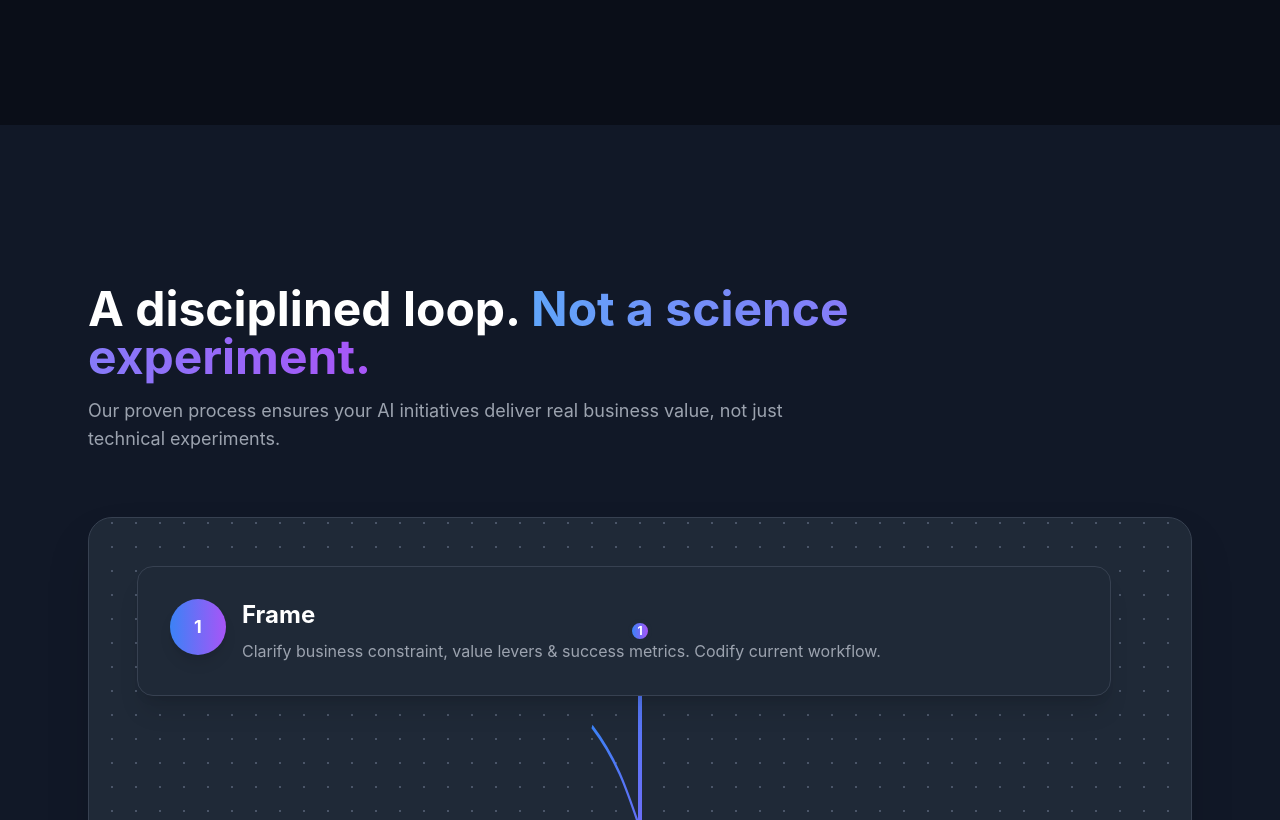
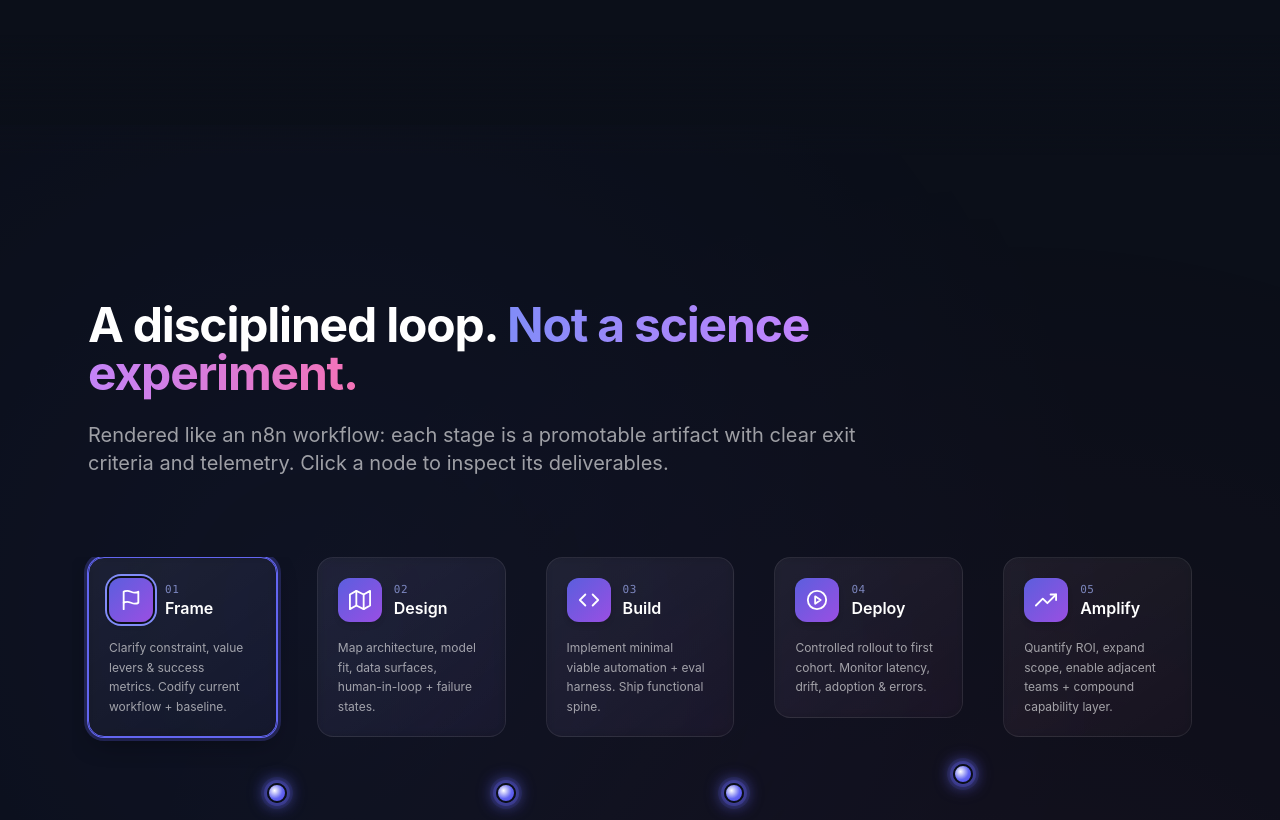
Before and after one commit to Agnik47/grittCloud, a React (Vite) app: page / in a window 1280 px wide. Shown: the part 2600-3420 px from the top of the page. Built offline with nearby package versions, Linux system fonts and the light colour scheme; a web font is replaced by a local one.

Commit message:
Enhance section styles with blending utility and update section classes for consistency

```diff
--- a/src/sections/CTA.jsx
+++ b/src/sections/CTA.jsx
@@ -1,6 +1,6 @@
 export default function CTA() {
   return (
-    <section id="contact" className="section-anchor relative py-32 bg-ink">
+  <section id="contact" className="section-anchor relative py-32 bg-ink section-blend">
       <div className="max-w-3xl mx-auto px-6 text-center">
         <h2 className="font-display text-4xl md:text-5xl font-medium tracking-tight mb-8">
           Scope your first automation.
--- a/src/sections/Credibility.jsx
+++ b/src/sections/Credibility.jsx
@@ -7,7 +7,7 @@ export default function Credibility(){
     ['FinTech Vendor', 'AI finance agent streamlined invoice management, cutting errors by 54% and reducing closure time by 40%']
   ];
   return (
-    <section id="credibility" className="section-anchor relative py-28 md:py-40 bg-ink/95">
+  <section id="credibility" className="section-anchor relative py-28 md:py-40 bg-ink/95 section-blend">
       <div className="max-w-6xl mx-auto px-6">
         <div className="max-w-3xl mb-16">
           <h2 className="font-display text-3xl md:text-5xl font-medium tracking-tight">Signals we execute.</h2>
--- a/src/sections/Footer.jsx
+++ b/src/sections/Footer.jsx
@@ -3,7 +3,7 @@ export default function Footer() {
   const freshdeskUrl = "https://YOURDOMAIN.freshdesk.com/support/tickets/new";
 
   return (
-    <footer className="relative py-14 border-t border-white/10 bg-ink/95 text-sm">
+  <footer className="relative py-14 border-t border-white/10 bg-ink/95 text-sm section-blend">
       <div className="max-w-6xl mx-auto px-6 flex flex-col md:flex-row gap-10 md:items-center justify-between">
         <div className="space-y-2">
           <div className="font-medium tracking-tight">Studio Automata</div>
--- a/src/sections/Problem.jsx
+++ b/src/sections/Problem.jsx
@@ -45,7 +45,7 @@ export default function Problem() {
   ];
 
   return (
-    <section className="bg-gradient-to-b from-[#0F1117] via-[#0D0F14] bg-ink/95 py-16 relative overflow-hidden">
+  <section className="bg-gradient-to-b from-[#0F1117] via-[#0D0F14] bg-ink/95 py-16 relative overflow-hidden section-blend">
       <div className="max-w-6xl mx-auto px-6">
         {/* Section Title */}
         <h2 className="text-4xl md:text-5xl font-bold text-white mb-6">
--- a/src/sections/Process.jsx
+++ b/src/sections/Process.jsx
@@ -1,147 +1,146 @@
-import React, { useState, useRef } from 'react';
-import { motion } from 'framer-motion';
+import React, { useState } from 'react';
+import { motion, AnimatePresence } from 'framer-motion';
+import { FiFlag, FiMap, FiCode, FiPlayCircle, FiTrendingUp } from 'react-icons/fi';
+
+const iconMap = {
+  Frame: FiFlag,
+  Design: FiMap,
+  Build: FiCode,
+  Deploy: FiPlayCircle,
+  Amplify: FiTrendingUp
+};
 
 export default function Process() {
+  const [active, setActive] = useState(0);
   const steps = [
-    ['Frame', 'Clarify business constraint, value levers & success metrics. Codify current workflow.'],
-    ['Design', 'Map system architecture, model fit, data surfaces, human-in-loop points.'],
-    ['Build', 'Implement minimal viable automation + evaluation harness.'],
-    ['Deploy', 'Rollout to a controlled cohort with monitoring & guardrails.'],
-    ['Amplify', 'Instrument ROI, expand scope, enable adjacent teams.']
+    {
+      title: 'Frame',
+      desc: 'Clarify constraint, value levers & success metrics. Codify current workflow + baseline.',
+      notes: ['Business anchor defined', 'Workflow mapped', 'Metric instrumentation plan']
+    },
+    {
+      title: 'Design',
+      desc: 'Map architecture, model fit, data surfaces, human-in-loop + failure states.',
+      notes: ['System diagram', 'Data contracts', 'Guardrail design']
+    },
+    {
+      title: 'Build',
+      desc: 'Implement minimal viable automation + eval harness. Ship functional spine.',
+      notes: ['MVP workflow', 'Eval harness', 'Ops runbook draft']
+    },
+    {
+      title: 'Deploy',
+      desc: 'Controlled rollout to first cohort. Monitor latency, drift, adoption & errors.',
+      notes: ['Cohort onboarded', 'Observability live', 'Risk & fallback paths']
+    },
+    {
+      title: 'Amplify',
+      desc: 'Quantify ROI, expand scope, enable adjacent teams + compound capability layer.',
+      notes: ['ROI report', 'Adjacent backlog', 'Enablement assets']
+    }
   ];
 
-  const [hoveredWire, setHoveredWire] = useState(null);
-
-  // Function to generate random wire paths
-  const generateWirePath = (index, isEven) => {
-    const startX = isEven ? 100 : 0;
-    const endX = isEven ? 0 : 100;
-
-    // Generate some random control points for organic-looking curves
-    const cp1x = 50 + (Math.random() * 20 - 10);
-    const cp1y = 25 + (Math.random() * 20 - 10);
-    const cp2x = 50 + (Math.random() * 20 - 10);
-    const cp2y = 75 + (Math.random() * 20 - 10);
-
-    return `M ${startX} 0 C ${cp1x} ${cp1y}, ${cp2x} ${cp2y}, ${endX} 100`;
-  };
-
   return (
-    <section id="process" className="relative py-28 md:py-40 bg-gray-900 overflow-hidden">
+    <section id="process" className="relative py-32 md:py-44 section-blend overflow-hidden">
+      <div className="absolute inset-0 opacity-[0.35] pointer-events-none" style={{background:"radial-gradient(circle at 25% 35%, rgba(99,102,241,0.15), transparent 60%), radial-gradient(circle at 80% 70%, rgba(236,72,153,0.12), transparent 65%)"}} />
       <div className="max-w-6xl mx-auto px-6 relative z-10">
-        <div className="mb-16 max-w-3xl">
-          <h2 className="font-display text-3xl md:text-5xl font-bold text-white mb-4">
-            A disciplined loop. <span className="text-transparent bg-clip-text bg-gradient-to-r from-blue-400 to-purple-500">Not a science experiment.</span>
+        <div className="mb-20 max-w-4xl">
+          <h2 className="font-display text-3xl md:text-5xl font-bold tracking-tight mb-6">
+            A disciplined loop. <span className="text-transparent bg-clip-text bg-gradient-to-r from-indigo-400 via-purple-400 to-pink-400">Not a science experiment.</span>
           </h2>
-          <p className="text-gray-400 text-lg">
-            Our proven process ensures your AI initiatives deliver real business value, not just technical experiments.
+          <p className="text-white/60 text-lg md:text-xl leading-relaxed max-w-3xl">
+            Rendered like an n8n workflow: each stage is a promotable artifact with clear exit criteria and telemetry. Click a node to inspect its deliverables.
           </p>
         </div>
 
-        {/* Process timeline container with dotted background */}
-        <div className="relative bg-gray-800 rounded-3xl p-8 md:p-12 border border-gray-700 shadow-2xl"
-          style={{
-            backgroundImage: 'radial-gradient(circle, #4a5568 1px, transparent 1px)',
-            backgroundSize: '24px 24px',
-            backgroundPosition: 'center',
-          }}>
-
-          <div className="relative">
-            <ol className="space-y-24 md:space-y-32 relative z-10">
-              {steps.map((s, i) => {
-                const isEven = i % 2 === 0;
-
-                return (
-                  <li key={s[0]} className={`relative ${isEven ? 'md:pr-1/2' : 'md:pl-1/2'} group`}>
-                    {/* Connection dots */}
-                    <div className="absolute left-1/2 transform -translate-x-1/2 -translate-y-1/2 top-1/2 w-6 h-6 rounded-full bg-gradient-to-r from-blue-500 to-purple-500 border-4 border-gray-800 z-20 hidden md:flex items-center justify-center">
-                      <span className="text-xs font-bold text-white">{i+1}</span>
+        {/* Horizontal workflow */}
+        <div className="relative overflow-x-auto pb-10 -mx-4 px-4">
+          <div className="min-w-[900px] flex items-start gap-10">
+            {steps.map((step, i) => {
+              const Icon = iconMap[step.title];
+              const isActive = i === active;
+              return (
+                <div key={step.title} className="flex flex-col items-stretch w-56">
+                  <button
+                    onClick={() => setActive(i)}
+                    className={`workflow-node group rounded-2xl text-left p-5 transition-all duration-300 ${isActive ? 'workflow-node-active' : 'hover:shadow-lg'} focus:outline-none focus-visible:ring-2 focus-visible:ring-indigo-500`}
+                  >
+                    <div className="flex items-center mb-4">
+                      <div className={`w-11 h-11 flex items-center justify-center rounded-xl mr-3 shrink-0 bg-gradient-to-br from-indigo-500/90 to-purple-500/90 shadow-md group-hover:scale-105 transition-transform ${isActive ? 'ring-2 ring-indigo-400 ring-offset-2 ring-offset-[#0B0F19]' : ''}`}>
+                        <Icon className="text-white" size={22} />
+                      </div>
+                      <div className="flex flex-col">
+                        <span className="text-[11px] tracking-wider font-mono text-indigo-300/70">{String(i+1).padStart(2,'0')}</span>
+                        <span className="text-white font-semibold leading-tight">{step.title}</span>
+                      </div>
                     </div>
-
-                    {/* Interactive wires */}
-                    {i > 0 && (
-                      <div className="absolute left-1/2 transform -translate-x-1/2 top-0 w-24 h-full -translate-y-1/2 hidden md:block z-0"
-                           style={{ height: '150%' }}>
-                        <svg
-                          width="100%"
-                          height="100%"
-                          viewBox="0 0 100 100"
-                          preserveAspectRatio="none"
-                          className="overflow-visible"
-                        >
-                          <motion.path
-                            d={generateWirePath(i, isEven)}
-                            strokeWidth="2"
-                            stroke="url(#wireGradient)"
-                            fill="none"
-                            initial={{ pathLength: 0 }}
-                            animate={{
-                              pathLength: 1,
-                              transition: { duration: 1.5, delay: i * 0.2 }
-                            }}
-                            whileHover={{
-                              stroke: "#ec4899",
-                              strokeWidth: 3,
-                              transition: { duration: 0.2 }
-                            }}
-                            drag
-                            dragConstraints={{
-                              top: 0,
-                              left: 0,
-                              right: 0,
-                              bottom: 0,
-                            }}
-                            dragElastic={0.1}
-                            className="cursor-grab active:cursor-grabbing"
-                            onHoverStart={() => setHoveredWire(i)}
-                            onHoverEnd={() => setHoveredWire(null)}
-                          />
-                          <defs>
-                            <linearGradient id="wireGradient" x1="0%" y1="0%" x2="100%" y2="0%">
-                              <stop offset="0%" stopColor="#3b82f6" />
-                              <stop offset="100%" stopColor="#8b5cf6" />
-                            </linearGradient>
-                          </defs>
-                        </svg>
-                      </div>
-                    )}
-
-                    {/* Step card */}
-                    <motion.div
-                      className={`bg-gray-800 rounded-2xl p-6 md:p-8 border border-gray-700 shadow-xl transform transition-all duration-300 hover:shadow-2xl ${isEven ? 'md:mr-8' : 'md:ml-8'}`}
-                      initial={{ opacity: 0, y: 20 }}
-                      animate={{ opacity: 1, y: 0 }}
-                      transition={{ duration: 0.5, delay: i * 0.1 }}
-                      whileHover={{
-                        scale: 1.02,
-                        borderColor: hoveredWire === i ? "#ec4899" : "#4a5568",
-                        transition: { duration: 0.2 }
-                      }}
-                    >
-                      <div className="flex items-start">
-                        <div className={`flex-shrink-0 w-14 h-14 rounded-full bg-gradient-to-r from-blue-500 to-purple-500 flex items-center justify-center text-white font-bold text-lg mr-4 shadow-lg`}>
-                          {i+1}
-                        </div>
-                        <div>
-                          <h3 className="text-xl md:text-2xl font-bold text-white mb-2">{s[0]}</h3>
-                          <p className="text-gray-400 text-sm md:text-base leading-relaxed">{s[1]}</p>
-                        </div>
-                      </div>
-                    </motion.div>
-                  </li>
-                );
-              })}
-            </ol>
-
-            {/* Central connection line */}
-            <div className="absolute left-1/2 transform -translate-x-1/2 top-0 bottom-0 w-1 bg-gradient-to-b from-blue-500 via-purple-500 to-pink-500 hidden md:block rounded-full"></div>
+                    <p className="text-white/60 text-xs leading-relaxed pr-2">
+                      {step.desc}
+                    </p>
+                  </button>
+                  {i < steps.length -1 && <div className="workflow-connector" />}
+                </div>
+              );
+            })}
           </div>
         </div>
 
-        <div className="mt-12 text-center text-gray-500 text-sm">
-          <p>✨ Drag and play with the connecting wires to explore our process flow</p>
+        {/* Detail panel */}
+        <div className="mt-8 md:mt-14 grid md:grid-cols-5 gap-8">
+          <div className="md:col-span-3 rounded-3xl p-8 bg-gradient-to-b from-white/5 to-white/0 border border-white/10">
+            <div className="text-xs font-mono tracking-widest text-indigo-300/70 mb-3">STAGE DETAIL</div>
+            <h3 className="text-2xl font-semibold text-white mb-4 flex items-center gap-3">
+              <span className="inline-flex h-9 w-9 items-center justify-center rounded-lg bg-indigo-500/90 shadow">{React.createElement(iconMap[steps[active].title], { size: 18, className: 'text-white'})}</span>
+              {steps[active].title}
+            </h3>
+            <p className="text-white/65 leading-relaxed mb-6 text-sm md:text-base">
+              {steps[active].desc}
+            </p>
+            <div className="flex flex-wrap gap-2">
+              {steps[active].notes.map(n => (
+                <span key={n} className="px-3 py-1.5 rounded-full bg-white/5 border border-white/10 text-[11px] tracking-wide text-white/70">{n}</span>
+              ))}
+            </div>
+          </div>
+          <div className="md:col-span-2 space-y-6">
+            <MetricCard label="Exit Criteria" items={steps[active].notes} />
+            <AnimatePresence mode="wait">
+              <motion.div key={active} initial={{opacity:0,y:10}} animate={{opacity:1,y:0}} exit={{opacity:0,y:-10}} transition={{duration:.35}} className="rounded-3xl p-6 bg-indigo-500/5 border border-indigo-400/20">
+                <div className="text-xs font-mono tracking-widest text-indigo-300/70 mb-2">WHY IT MATTERS</div>
+                <p className="text-white/70 text-sm leading-relaxed">{whyCopy(steps[active].title)}</p>
+              </motion.div>
+            </AnimatePresence>
+          </div>
         </div>
+        <div className="mt-16 text-center text-white/40 text-xs tracking-wide">Click / tap nodes to explore the workflow. Designed for compounding value – not one-off experiments.</div>
       </div>
     </section>
   );
 }
+
+function MetricCard({ label, items }) {
+  return (
+    <div className="rounded-3xl p-6 bg-gradient-to-b from-white/5 to-white/0 border border-white/10 h-full">
+      <div className="text-xs font-mono tracking-widest text-indigo-300/70 mb-3">{label.toUpperCase()}</div>
+      <ul className="space-y-3">
+        {items.map(i => (
+          <li key={i} className="flex items-start gap-3 text-sm group">
+            <span className="workflow-mini-line h-9 rounded-full group-hover:opacity-100 transition-opacity" />
+            <span className="text-white/70 group-hover:text-white/90 transition-colors leading-relaxed">{i}</span>
+          </li>
+        ))}
+      </ul>
+    </div>
+  );
+}
+
+function whyCopy(stage) {
+  switch(stage) {
+    case 'Frame': return 'Without a quantified constraint & baseline you can\'t prove impact or prioritize; framing de-risks wander.';
+    case 'Design': return 'Intentional interface & data design prevents brittle scripts and enables safe human oversight early.';
+    case 'Build': return 'A thin vertical slice produces the first observable value & evaluation harness so iteration compounds.';
+    case 'Deploy': return 'Controlled rollout captures real usage signal & uncovers edge cases before reputational risk grows.';
+    case 'Amplify': return 'Measured ROI, enablement & backlog creation converts one-off success into a capability layer.';
+    default: return '';
+  }
+}
--- a/src/sections/Solutions.jsx
+++ b/src/sections/Solutions.jsx
@@ -22,7 +22,7 @@ export default function Solutions() {
   return (
     <section
       id="solutions"
-    className="section-anchor relative py-28 md:py-40 bg-ink/95"
+  className="section-anchor relative py-28 md:py-40 bg-ink/95 section-blend"
     >
       <div className="max-w-6xl mx-auto px-6">
         <div className="mb-16 max-w-3xl">
--- a/src/style.css
+++ b/src/style.css
@@ -8,6 +8,99 @@
 
 body {
   font-feature-settings:"ss01" 1, "cv02" 1;
+}
+
+/* Section background blending utility */
+.section-blend {
+  position: relative;
+  background-color: #0B0F19; /* unify base */
+}
+.section-blend {
+  position: relative;
+  background: transparent;
+}
+.section-blend:before,
+.section-blend:after {
+  content: "";
+  position: absolute;
+  left: 0;
+  right: 0;
+  height: 90px;
+  pointer-events: none;
+  z-index: 1;
+}
+.section-blend:before {
+  content: "";
+  position: absolute;
+  left: 0; right:0; height:120px; pointer-events:none; z-index:1;
+}
+.section-blend:before {
+  top: -90px;
+  background: linear-gradient(to top, rgba(11,15,25,0), #0B0F19 65%);
+}
+.section-blend:after {
+  bottom: -90px;
+  background: linear-gradient(to bottom, rgba(11,15,25,0), #0B0F19 65%);
+}
+.section-blend:after {
+  bottom:0; background: linear-gradient(to bottom, rgba(11,15,25,0) 0%, #0B0F19 85%); opacity:.85;
+}
+
+/* n8n-style workflow visuals */
+.workflow-node {
+  background: linear-gradient(145deg, rgba(255,255,255,0.06), rgba(255,255,255,0.02));
+  border: 1px solid rgba(255,255,255,0.08);
+  backdrop-filter: blur(6px);
+  -webkit-backdrop-filter: blur(6px);
+  position: relative;
+}
+.workflow-node:hover {
+  border-color: rgba(99,102,241,0.7);
+}
+.workflow-node-active {
+  border-color: #6366F1;
+  box-shadow: 0 0 0 1px #6366F1, 0 0 0 4px rgba(99,102,241,0.25), 0 10px 24px -8px rgba(0,0,0,0.5);
+}
+
+.workflow-connector {
+  position: relative;
+  height: 4px;
+  flex: 1;
+  margin-top: 56px; /* align with node header */
+  border-radius: 4px;
+  background: linear-gradient(90deg, rgba(79,70,229,0) 0%, rgba(79,70,229,.85) 40%, rgba(236,72,153,.85) 60%, rgba(236,72,153,0) 100%);
+  background-size: 250% 100%;
+  animation: workflowFlow 6s linear infinite;
+  filter: drop-shadow(0 0 6px rgba(99,102,241,0.4));
+}
+.workflow-connector:after {
+  content: "";
+  position: absolute;
+  right: -10px;
+  top: 50%;
+  transform: translateY(-50%);
+  width: 20px;
+  height: 20px;
+  background: radial-gradient(circle at 35% 35%, #ffffff 0%, #6366F1 55%, #4F46E5 100%);
+  border: 2px solid #0B0F19;
+  border-radius: 50%;
+  box-shadow: 0 0 0 3px rgba(99,102,241,0.25), 0 0 0 6px rgba(99,102,241,0.1), 0 0 20px -2px #6366F1;
+}
+
+@keyframes workflowFlow {
+  0% { background-position: 0% 50%; }
+  100% { background-position: 200% 50%; }
+}
+
+.workflow-mini-line {
+  width: 2px;
+  background: linear-gradient(to bottom, #4F46E5, #EC4899);
+  animation: workflowPulse 3s ease-in-out infinite;
+}
+
+@keyframes workflowPulse {
+  0%,100% { opacity: .4; }
+  50% { opacity: 1; }
 }
 
 .noise-overlay:before {
```
